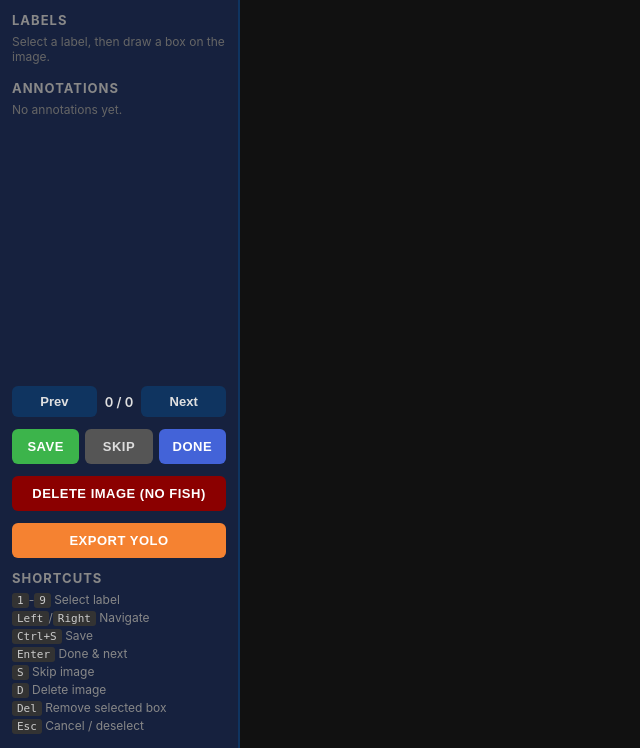
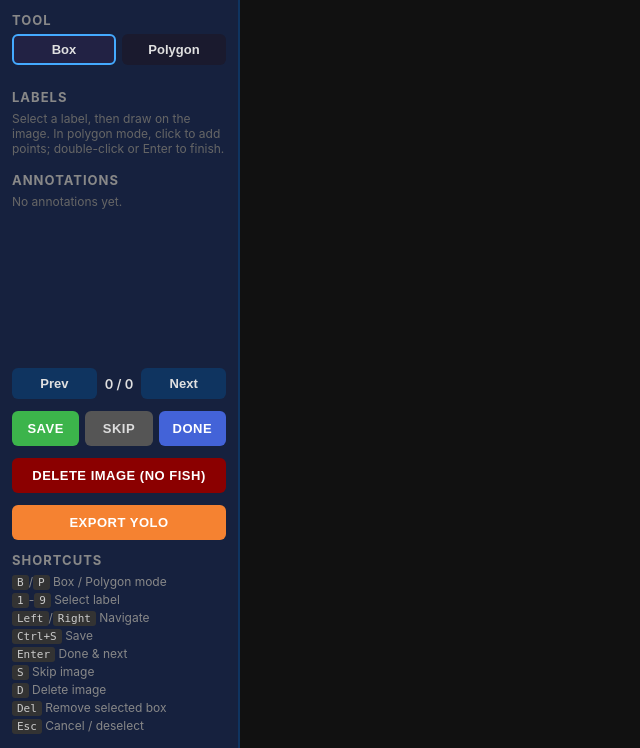
Before and after one commit to NalaquqLLC/drone_fish_counts, a Flask app: template scripts/labeler/templates/label.html in a window 1280 px wide. Shown: the part 52-800 px from the top of the page, without its empty margins (0-640 px from the left). Run offline with Flask 3, Linux system fonts and the light colour scheme; the template is opened without the code that fills it, so the values that code supplies are empty; a map, chart or similar area stays blank.

Commit message:
segmentation masks

```diff
--- a/scripts/labeler/app.py
+++ b/scripts/labeler/app.py
@@ -2,10 +2,11 @@
 Standalone salmon labeling tool for YOLO training data.
 
 Provides a web UI with:
-- Setup screen for selecting input/output directories and defining labels
+- Setup screen for selecting the input directory and defining labels
+  (outputs are written to a fixed `labeling_output/` folder next to the app)
 - Image review with delete capability (remove photos without fish)
-- Bounding box annotation with user-defined labels
-- YOLO-format export
+- Bounding box and polygon segmentation mask annotation with user-defined labels
+- YOLO detection and YOLO-seg format export
 """
 
 import json
@@ -36,6 +37,11 @@ def _app_dir() -> Path:
     return Path(__file__).parent
 
 
+def _default_output_dir() -> Path:
+    """Fixed output directory, always sibling to the app or .exe."""
+    return _app_dir() / "labeling_output"
+
+
 def create_app():
     """Create the Flask labeling application."""
     app = Flask(__name__)
@@ -56,9 +62,14 @@ def create_app():
         s = _session()
         _last_session_path().write_text(json.dumps({
             "input_dir": s["input_dir"],
-            "output_dir": s["output_dir"],
             "labels": s["labels"],
         }, indent=2))
+
+    def _ensure_output_dirs(output_dir: Path) -> None:
+        output_dir.mkdir(parents=True, exist_ok=True)
+        (output_dir / "annotations").mkdir(exist_ok=True)
+        (output_dir / "labels").mkdir(exist_ok=True)
+        (output_dir / "deleted").mkdir(exist_ok=True)
 
     def _restore_last_session() -> bool:
         """Try to restore the previous session. Returns True if successful."""
@@ -68,22 +79,18 @@ def create_app():
         try:
             cfg = json.loads(p.read_text())
             input_dir = cfg.get("input_dir", "")
-            output_dir = cfg.get("output_dir", "")
             labels_raw = cfg.get("labels", {})
             if not input_dir or not Path(input_dir).is_dir() or not labels_raw:
                 return False
             labels = {int(k): v for k, v in labels_raw.items()}
             colors = {i: PALETTE[i % len(PALETTE)] for i in range(len(labels))}
+            output_dir = _default_output_dir()
             s = _session()
             s["input_dir"] = input_dir
-            s["output_dir"] = output_dir
+            s["output_dir"] = str(output_dir)
             s["labels"] = labels
             s["colors"] = colors
-            # Ensure output dirs exist
-            Path(output_dir).mkdir(parents=True, exist_ok=True)
-            (Path(output_dir) / "annotations").mkdir(exist_ok=True)
-            (Path(output_dir) / "labels").mkdir(exist_ok=True)
-            (Path(output_dir) / "deleted").mkdir(exist_ok=True)
+            _ensure_output_dirs(output_dir)
             return True
         except (json.JSONDecodeError, KeyError, ValueError):
             return False
@@ -134,7 +141,6 @@ def create_app():
         s = _session()
         config_data = json.dumps({
             "input_dir": s["input_dir"],
-            "output_dir": s["output_dir"],
             "labels": s["labels"],
         }, indent=2)
         _config_path().write_text(config_data)
@@ -165,13 +171,24 @@ def create_app():
         _export_yolo(filename, annotations)
 
     def _export_yolo(filename: str, annotations: list[dict]) -> None:
-        """Write YOLO-format label file from annotations."""
+        """Write YOLO-format label file from annotations.
+
+        Box annotations emit YOLO detection format: `class cx cy w h`.
+        Polygon annotations emit YOLO-seg format: `class x1 y1 x2 y2 ...`.
+        """
         lines = []
         for ann in annotations:
             cls = ann["class_id"]
-            x = ann["x"] + ann["w"] / 2
-            y = ann["y"] + ann["h"] / 2
-            lines.append(f"{cls} {x:.6f} {y:.6f} {ann['w']:.6f} {ann['h']:.6f}")
+            if ann.get("type") == "polygon":
+                pts = ann.get("points", [])
+                if len(pts) < 3:
+                    continue
+                coords = " ".join(f"{p[0]:.6f} {p[1]:.6f}" for p in pts)
+                lines.append(f"{cls} {coords}")
+            else:
+                x = ann["x"] + ann["w"] / 2
+                y = ann["y"] + ann["h"] / 2
+                lines.append(f"{cls} {x:.6f} {y:.6f} {ann['w']:.6f} {ann['h']:.6f}")
         _label_path(filename).write_text("\n".join(lines) + "\n" if lines else "")
 
     # ─── Routes ───
@@ -190,41 +207,31 @@ def create_app():
     def api_setup():
         data = request.get_json()
         input_dir = data.get("input_dir", "").strip()
-        output_dir = data.get("output_dir", "").strip()
         labels = data.get("labels", [])
 
         if not input_dir or not Path(input_dir).is_dir():
             return jsonify({"error": f"Input directory not found: {input_dir}"}), 400
-        if not output_dir:
-            return jsonify({"error": "Output directory is required"}), 400
         if not labels:
             return jsonify({"error": "At least one label is required"}), 400
 
-        # Clean labels
         labels = [l.strip() for l in labels if l.strip()]
         if not labels:
             return jsonify({"error": "At least one non-empty label is required"}), 400
 
-        # Assign colors
         colors = {i: PALETTE[i % len(PALETTE)] for i in range(len(labels))}
+        output_dir = _default_output_dir()
 
-        # Set session
         s = _session()
         s["input_dir"] = str(Path(input_dir).resolve())
-        s["output_dir"] = str(Path(output_dir).resolve())
+        s["output_dir"] = str(output_dir)
         s["labels"] = {i: name for i, name in enumerate(labels)}
         s["colors"] = colors
 
-        # Create output dirs
-        _output_path().mkdir(parents=True, exist_ok=True)
-        _annotations_dir().mkdir(exist_ok=True)
-        _labels_dir().mkdir(exist_ok=True)
-        _deleted_dir().mkdir(exist_ok=True)
-
+        _ensure_output_dirs(output_dir)
         _save_config()
 
         image_count = len(_list_images())
-        return jsonify({"status": "ok", "image_count": image_count})
+        return jsonify({"status": "ok", "image_count": image_count, "output_dir": str(output_dir)})
 
     @app.route("/api/list-dir", methods=["POST"])
     def api_list_dir():
@@ -270,17 +277,21 @@ def create_app():
         parent = str(p.parent) if str(p.parent) != str(p) else ""
         return jsonify({"path": str(p), "dirs": dirs, "parent": parent, "is_root": False})
 
-    @app.route("/api/restore", methods=["GET"])
-    def api_restore():
-        """Check if a previous config exists in a given output dir."""
-        output_dir = request.args.get("output_dir", "").strip()
-        if not output_dir:
-            return jsonify({"found": False})
-        config_path = Path(output_dir) / "labeler_config.json"
-        if config_path.exists():
-            config = json.loads(config_path.read_text())
-            return jsonify({"found": True, "config": config})
-        return jsonify({"found": False})
+    @app.route("/api/current-config", methods=["GET"])
+    def api_current_config():
+        """Return the active session config, if any, so the setup page can pre-fill."""
+        s = _session()
+        output_dir = str(_default_output_dir())
+        if _is_configured():
+            return jsonify({
+                "found": True,
+                "config": {
+                    "input_dir": s["input_dir"],
+                    "labels": s["labels"],
+                },
+                "output_dir": output_dir,
+            })
+        return jsonify({"found": False, "output_dir": output_dir})
 
     @app.route("/label")
     def label_page():
--- a/scripts/labeler/static/labeling.js
+++ b/scripts/labeler/static/labeling.js
@@ -1,4 +1,4 @@
-// Fish Labeling Tool — Canvas-based bounding box annotation
+// Fish Labeling Tool — Canvas-based bounding box and polygon mask annotation
 
 const LABELS = {};
 const COLORS = {};
@@ -19,20 +19,32 @@ let selectedClassId = 0;
 let selectedAnnId = null;
 let isDirty = false;
 
-// Drawing state
+// Tool mode: "box" or "polygon"
+let toolMode = "box";
+
+// Drawing state (box)
 let isDrawing = false;
 let drawStart = null;
 let drawCurrent = null;
 
-// Resize state
+// Resize state (box)
 let isResizing = false;
 let resizeHandle = null;
 let resizeAnn = null;
 
-// Move state
+// Move state (box)
 let isMoving = false;
 let moveAnn = null;
 let moveOffset = null;
+
+// Polygon in-progress state
+let polyPoints = [];        // normalized [[x, y], ...] for the polygon being drawn
+let polyHoverPos = null;    // canvas-pixel position of the cursor, for rubber band
+
+// Polygon vertex drag state
+let isVertexDragging = false;
+let vertexDragAnn = null;
+let vertexDragIdx = -1;
 
 // Image and canvas
 const canvas = document.getElementById("canvas");
@@ -140,7 +152,11 @@ function render() {
     ctx.drawImage(img, ir.x, ir.y, ir.w, ir.h);
 
     for (const ann of annotations) {
-        drawBox(ann, ann.id === selectedAnnId);
+        if (ann.type === "polygon") {
+            drawPolygon(ann, ann.id === selectedAnnId);
+        } else {
+            drawBox(ann, ann.id === selectedAnnId);
+        }
     }
 
     if (isDrawing && drawStart && drawCurrent) {
@@ -153,6 +169,10 @@ function render() {
         ctx.setLineDash([6, 3]);
         ctx.strokeRect(x, y, w, h);
         ctx.setLineDash([]);
+    }
+
+    if (toolMode === "polygon" && polyPoints.length > 0) {
+        drawInProgressPolygon();
     }
 
     // Zoom indicator
@@ -206,6 +226,85 @@ function drawBox(ann, selected) {
     }
 }
 
+function drawPolygon(ann, selected) {
+    const ir = getImageRect();
+    const pts = ann.points || [];
+    if (pts.length < 2) return;
+    const color = COLORS[ann.class_id] || "#fff";
+
+    ctx.beginPath();
+    ctx.moveTo(ir.x + pts[0][0] * ir.w, ir.y + pts[0][1] * ir.h);
+    for (let i = 1; i < pts.length; i++) {
+        ctx.lineTo(ir.x + pts[i][0] * ir.w, ir.y + pts[i][1] * ir.h);
+    }
+    ctx.closePath();
+
+    ctx.fillStyle = color + "33";
+    ctx.fill();
+    ctx.strokeStyle = color;
+    ctx.lineWidth = selected ? 3 : 2;
+    ctx.stroke();
+
+    // Label at topmost vertex
+    let topIdx = 0;
+    for (let i = 1; i < pts.length; i++) {
+        if (pts[i][1] < pts[topIdx][1]) topIdx = i;
+    }
+    const lx = ir.x + pts[topIdx][0] * ir.w;
+    const ly = ir.y + pts[topIdx][1] * ir.h;
+    const label = LABELS[ann.class_id] || `class ${ann.class_id}`;
+    ctx.font = "bold 13px sans-serif";
+    const textW = ctx.measureText(label).width + 8;
+    ctx.fillStyle = color;
+    ctx.fillRect(lx, ly - 20, textW, 20);
+    ctx.fillStyle = "#fff";
+    ctx.fillText(label, lx + 4, ly - 6);
+
+    // Vertex handles when selected
+    if (selected) {
+        const hs = 8;
+        ctx.fillStyle = "#fff";
+        ctx.strokeStyle = color;
+        ctx.lineWidth = 2;
+        for (const [nx, ny] of pts) {
+            const px = ir.x + nx * ir.w;
+            const py = ir.y + ny * ir.h;
+            ctx.fillRect(px - hs/2, py - hs/2, hs, hs);
+            ctx.strokeRect(px - hs/2, py - hs/2, hs, hs);
+        }
+    }
+}
+
+function drawInProgressPolygon() {
+    const ir = getImageRect();
+    const color = COLORS[selectedClassId];
+
+    ctx.strokeStyle = color;
+    ctx.lineWidth = 2;
+    ctx.setLineDash([6, 3]);
+    ctx.beginPath();
+    for (let i = 0; i < polyPoints.length; i++) {
+        const [nx, ny] = polyPoints[i];
+        const px = ir.x + nx * ir.w;
+        const py = ir.y + ny * ir.h;
+        if (i === 0) ctx.moveTo(px, py);
+        else ctx.lineTo(px, py);
+    }
+    if (polyHoverPos) ctx.lineTo(polyHoverPos.x, polyHoverPos.y);
+    ctx.stroke();
+    ctx.setLineDash([]);
+
+    // Point markers
+    ctx.fillStyle = color;
+    for (const [nx, ny] of polyPoints) {
+        const px = ir.x + nx * ir.w;
+        const py = ir.y + ny * ir.h;
+        ctx.beginPath();
+        ctx.arc(px, py, 4, 0, Math.PI * 2);
+        ctx.fill();
+    }
+}
+
 // --- Annotations list ---
 
 function renderAnnotationsList() {
@@ -222,7 +321,9 @@ function renderAnnotationsList() {
         li.appendChild(swatch);
 
         const text = document.createElement("span");
-        text.textContent = LABELS[ann.class_id] || `class ${ann.class_id}`;
+        const name = LABELS[ann.class_id] || `class ${ann.class_id}`;
+        const suffix = ann.type === "polygon" ? " (mask)" : "";
+        text.textContent = name + suffix;
         li.appendChild(text);
 
         const del = document.createElement("button");
@@ -289,6 +390,7 @@ function hitTestBox(px, py) {
     const ny = n.y;
     for (let i = annotations.length - 1; i >= 0; i--) {
         const ann = annotations[i];
+        if (ann.type === "polygon") continue;
         if (nx >= ann.x && nx <= ann.x + ann.w &&
             ny >= ann.y && ny <= ann.y + ann.h) {
             return ann;
@@ -297,15 +399,75 @@ function hitTestBox(px, py) {
     return null;
 }
 
+function pointInPolygon(nx, ny, pts) {
+    let inside = false;
+    for (let i = 0, j = pts.length - 1; i < pts.length; j = i++) {
+        const xi = pts[i][0], yi = pts[i][1];
+        const xj = pts[j][0], yj = pts[j][1];
+        const intersect = ((yi > ny) !== (yj > ny)) &&
+            (nx < (xj - xi) * (ny - yi) / (yj - yi + 1e-12) + xi);
+        if (intersect) inside = !inside;
+    }
+    return inside;
+}
+
+function hitTestPolygon(px, py) {
+    const n = canvasToNorm(px, py);
+    for (let i = annotations.length - 1; i >= 0; i--) {
+        const ann = annotations[i];
+        if (ann.type !== "polygon") continue;
+        if (pointInPolygon(n.x, n.y, ann.points || [])) return ann;
+    }
+    return null;
+}
+
+function hitTestVertex(px, py) {
+    if (!selectedAnnId) return null;
+    const ann = annotations.find(a => a.id === selectedAnnId);
+    if (!ann || ann.type !== "polygon") return null;
+
+    const ir = getImageRect();
+    const r = 10;
+    for (let i = 0; i < ann.points.length; i++) {
+        const [nx, ny] = ann.points[i];
+        const cx = ir.x + nx * ir.w;
+        const cy = ir.y + ny * ir.h;
+        if (Math.abs(px - cx) < r && Math.abs(py - cy) < r) {
+            return { ann, idx: i };
+        }
+    }
+    return null;
+}
+
 canvas.addEventListener("mousedown", (e) => {
     if (e.button !== 0) return;
+    // Ctrl+drag pan handler runs in its own capture-phase listener below.
+    if (e.ctrlKey && zoom > 1) return;
     const pos = getMousePos(e);
+
+    // Vertex drag for selected polygon
+    const vertexHit = hitTestVertex(pos.x, pos.y);
+    if (vertexHit) {
+        isVertexDragging = true;
+        vertexDragAnn = vertexHit.ann;
+        vertexDragIdx = vertexHit.idx;
+        return;
+    }
 
     const handleHit = hitTestHandles(pos.x, pos.y);
     if (handleHit) {
         isResizing = true;
         resizeHandle = handleHit.handle;
         resizeAnn = handleHit.ann;
+        return;
+    }
+
+    // Click on an existing polygon selects it
+    const polyHit = hitTestPolygon(pos.x, pos.y);
+    if (polyHit) {
+        selectedAnnId = polyHit.id;
+        render();
+        renderAnnotationsList();
         return;
     }
 
@@ -327,6 +489,17 @@ canvas.addEventListener("mousedown", (e) => {
         return;
     }
 
+    // Empty area — tool-dependent behavior
+    if (toolMode === "polygon") {
+        const norm = canvasToNorm(pos.x, pos.y);
+        // Only add the point if it's within the image bounds
+        if (norm.x < 0 || norm.x > 1 || norm.y < 0 || norm.y > 1) return;
+        polyPoints.push([norm.x, norm.y]);
+        selectedAnnId = null;
+        render();
+        return;
+    }
+
     selectedAnnId = null;
     isDrawing = true;
     drawStart = { ...pos };
@@ -336,6 +509,22 @@ canvas.addEventListener("mousedown", (e) => {
 
 canvas.addEventListener("mousemove", (e) => {
     const pos = getMousePos(e);
+
+    if (isVertexDragging && vertexDragAnn) {
+        const norm = canvasToNorm(pos.x, pos.y);
+        vertexDragAnn.points[vertexDragIdx] = [
+            Math.max(0, Math.min(1, norm.x)),
+            Math.max(0, Math.min(1, norm.y)),
+        ];
+        isDirty = true;
+        render();
+        return;
+    }
+
+    if (toolMode === "polygon" && polyPoints.length > 0) {
+        polyHoverPos = { ...pos };
+        render();
+    }
 
     if (isDrawing) {
         drawCurrent = { ...pos };
@@ -375,7 +564,10 @@ canvas.addEventListener("mousemove", (e) => {
 
     // Cursor updates
     const handleHit = hitTestHandles(pos.x, pos.y);
-    if (handleHit) {
+    const vertexHit = hitTestVertex(pos.x, pos.y);
+    if (vertexHit) {
+        canvas.style.cursor = "grab";
+    } else if (handleHit) {
         const cursors = { nw: "nw-resize", ne: "ne-resize", sw: "sw-resize", se: "se-resize" };
         canvas.style.cursor = cursors[handleHit.handle];
     } else if (hitTestBox(pos.x, pos.y)?.id === selectedAnnId && selectedAnnId) {
@@ -426,7 +618,36 @@ canvas.addEventListener("mouseup", (e) => {
         moveOffset = null;
         return;
     }
+
+    if (isVertexDragging) {
+        isVertexDragging = false;
+        vertexDragAnn = null;
+        vertexDragIdx = -1;
+        return;
+    }
 });
+
+function finalizePolygon() {
+    if (polyPoints.length < 3) {
+        polyPoints = [];
+        polyHoverPos = null;
+        render();
+        return;
+    }
+    const id = Math.random().toString(36).substring(2, 10);
+    annotations.push({
+        id,
+        class_id: selectedClassId,
+        type: "polygon",
+        points: polyPoints.slice(),
+    });
+    selectedAnnId = id;
+    polyPoints = [];
+    polyHoverPos = null;
+    isDirty = true;
+    render();
+    renderAnnotationsList();
+}
 
 // --- Scroll zoom and pan ---
 
@@ -473,8 +694,14 @@ window.addEventListener("mouseup", (e) => {
     }
 });
 
-// Double-click to reset zoom
+// Double-click: finalize polygon if drawing one, else reset zoom
 canvas.addEventListener("dblclick", () => {
+    if (toolMode === "polygon" && polyPoints.length > 0) {
+        // Drop the duplicate point added by the preceding single-click
+        if (polyPoints.length >= 2) polyPoints.pop();
+        finalizePolygon();
+        return;
+    }
     zoom = 1;
     panX = 0;
     panY = 0;
@@ -569,6 +796,24 @@ function showStatus(msg, type) {
 }
 
 // --- Button handlers ---
+
+function setToolMode(mode) {
+    if (mode !== "box" && mode !== "polygon") return;
+    // Cancel any in-progress polygon when switching away
+    if (toolMode === "polygon" && mode !== "polygon") {
+        polyPoints = [];
+        polyHoverPos = null;
+    }
+    toolMode = mode;
+    document.querySelectorAll(".mode-btn").forEach(b => {
+        b.classList.toggle("active", b.dataset.mode === mode);
+    });
+    render();
+}
+
+document.querySelectorAll(".mode-btn").forEach(btn => {
+    btn.addEventListener("click", () => setToolMode(btn.dataset.mode));
+});
 
 document.querySelectorAll(".species-btn").forEach(btn => {
     btn.addEventListener("click", () => {
@@ -666,8 +911,21 @@ document.addEventListener("keydown", (e) => {
         return;
     }
 
+    if (e.key === "b" && !e.ctrlKey && !e.metaKey) {
+        setToolMode("box");
+        return;
+    }
+    if (e.key === "p" && !e.ctrlKey && !e.metaKey) {
+        setToolMode("polygon");
+        return;
+    }
+
     if (e.key === "Enter") {
         e.preventDefault();
+        if (toolMode === "polygon" && polyPoints.length > 0) {
+            finalizePolygon();
+            return;
+        }
         document.getElementById("btn-done").click();
         return;
     }
@@ -683,7 +941,10 @@ document.addEventListener("keydown", (e) => {
             isDrawing = false;
             drawStart = null;
             drawCurrent = null;
-            render();
+        }
+        if (polyPoints.length > 0) {
+            polyPoints = [];
+            polyHoverPos = null;
         }
         selectedAnnId = null;
         render();
--- a/scripts/labeler/static/style.css
+++ b/scripts/labeler/static/style.css
@@ -100,6 +100,36 @@ header h1 {
     font-size: 12px;
     color: #666;
     margin-bottom: 4px;
+}
+
+/* Mode toggle */
+
+#mode-toggle {
+    display: flex;
+    gap: 6px;
+    margin-bottom: 12px;
+}
+
+.mode-btn {
+    flex: 1;
+    padding: 6px 10px;
+    background: #1a1a2e;
+    border: 2px solid transparent;
+    border-radius: 6px;
+    color: #e0e0e0;
+    font-size: 13px;
+    font-weight: 600;
+    cursor: pointer;
+    transition: border-color 0.15s, background 0.15s;
+}
+
+.mode-btn:hover {
+    background: #222244;
+}
+
+.mode-btn.active {
+    border-color: #4af;
+    background: #222244;
 }
 
 /* Species / label buttons */
--- a/scripts/labeler/templates/label.html
+++ b/scripts/labeler/templates/label.html
@@ -18,9 +18,17 @@
 
     <div id="main-container">
         <div id="sidebar">
+            <div id="mode-panel">
+                <h3>Tool</h3>
+                <div id="mode-toggle">
+                    <button class="mode-btn active" data-mode="box" title="Bounding box (B)">Box</button>
+                    <button class="mode-btn" data-mode="polygon" title="Polygon mask (P)">Polygon</button>
+                </div>
+            </div>
+
             <div id="labels-panel">
                 <h3>Labels</h3>
-                <p class="hint">Select a label, then draw a box on the image.</p>
+                <p class="hint">Select a label, then draw on the image. In polygon mode, click to add points; double-click or Enter to finish.</p>
                 {% for class_id, name in labels.items() %}
                 <button class="species-btn" data-class-id="{{ class_id }}"
                         style="--species-color: {{ colors[class_id] }}">
@@ -60,6 +68,7 @@
             <div id="help-panel">
                 <h3>Shortcuts</h3>
                 <ul class="help-list">
+                    <li><kbd>B</kbd>/<kbd>P</kbd> Box / Polygon mode</li>
                     <li><kbd>1</kbd>-<kbd>9</kbd> Select label</li>
                     <li><kbd>Left</kbd>/<kbd>Right</kbd> Navigate</li>
                     <li><kbd>Ctrl+S</kbd> Save</li>
```
Also changed, not shown: scripts/labeler/templates/setup.html (+19 -21 lines), CHANGELOG.md, 1 other file.
